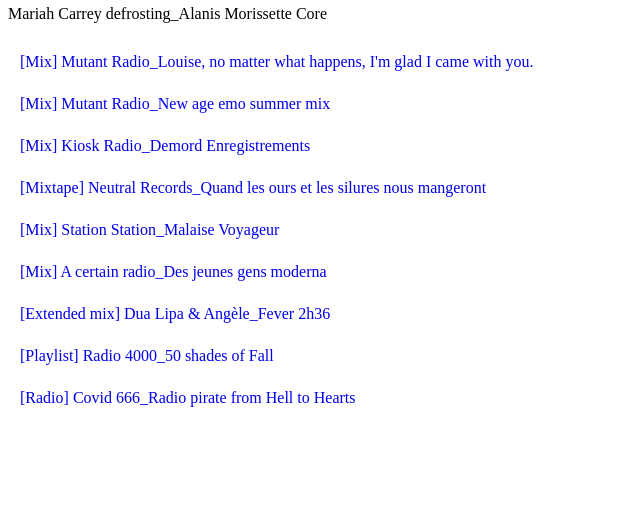
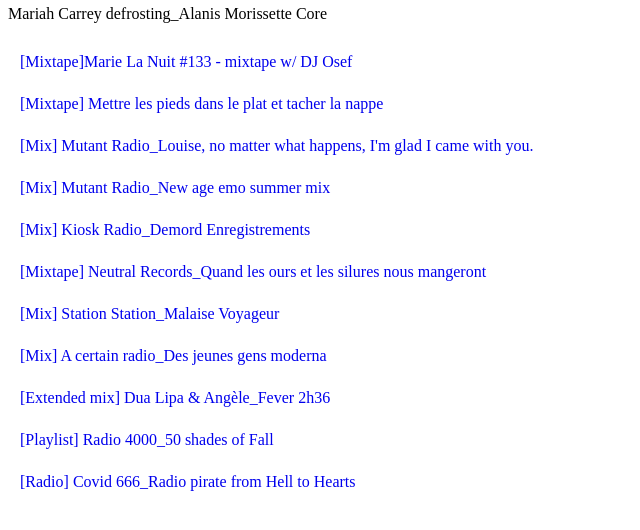
Before and after one commit to djosef666/djosef666.github.io, a plain HTML site: page index.html in a window 1280 px wide. Shown: the part 48-578 px from the top of the page, without its empty margins (0-640 px from the left). Drawn offline with Linux system fonts and the light colour scheme; a web font is replaced by a local one.

Commit message:
Update index.html

```diff
--- a/index.html
+++ b/index.html
@@ -24,6 +24,22 @@
     Mariah Carrey defrosting_Alanis Morissette Core
 <br>
 <br>
+     <a
+      class="parishilton"
+      href="https://www.mixcloud.com/Station_Station_radio/marie-la-nuit-133-mixtape-w-dj-osef/"
+      target="_blank"
+      rel="noopener noreferrer"
+      title="Shit Fuck Cunt"
+      >[Mixtape]Marie La Nuit #133 - mixtape w/ DJ Osef</a
+        >
+     <a
+      class="britney"
+      href="https://soundcloud.com/user-234124012/mettre-les-pieds-dans-le-plat-et-tacher-la-nappe?ref=clipboard&p=i&c=1&si=1C85D2F30E91441085F5E07A83C783CB&utm_source=clipboard&utm_medium=text&utm_campaign=social_sharing"
+      target="_blank"
+      rel="noopener noreferrer"
+      title="la graisse c'est la fête"
+      >[Mixtape] Mettre les pieds dans le plat et tacher la nappe</a
+    >
   <a
       class="beyonce"
       href="https://on.soundcloud.com/2QWkTwjWE5hzgUi78"
```
